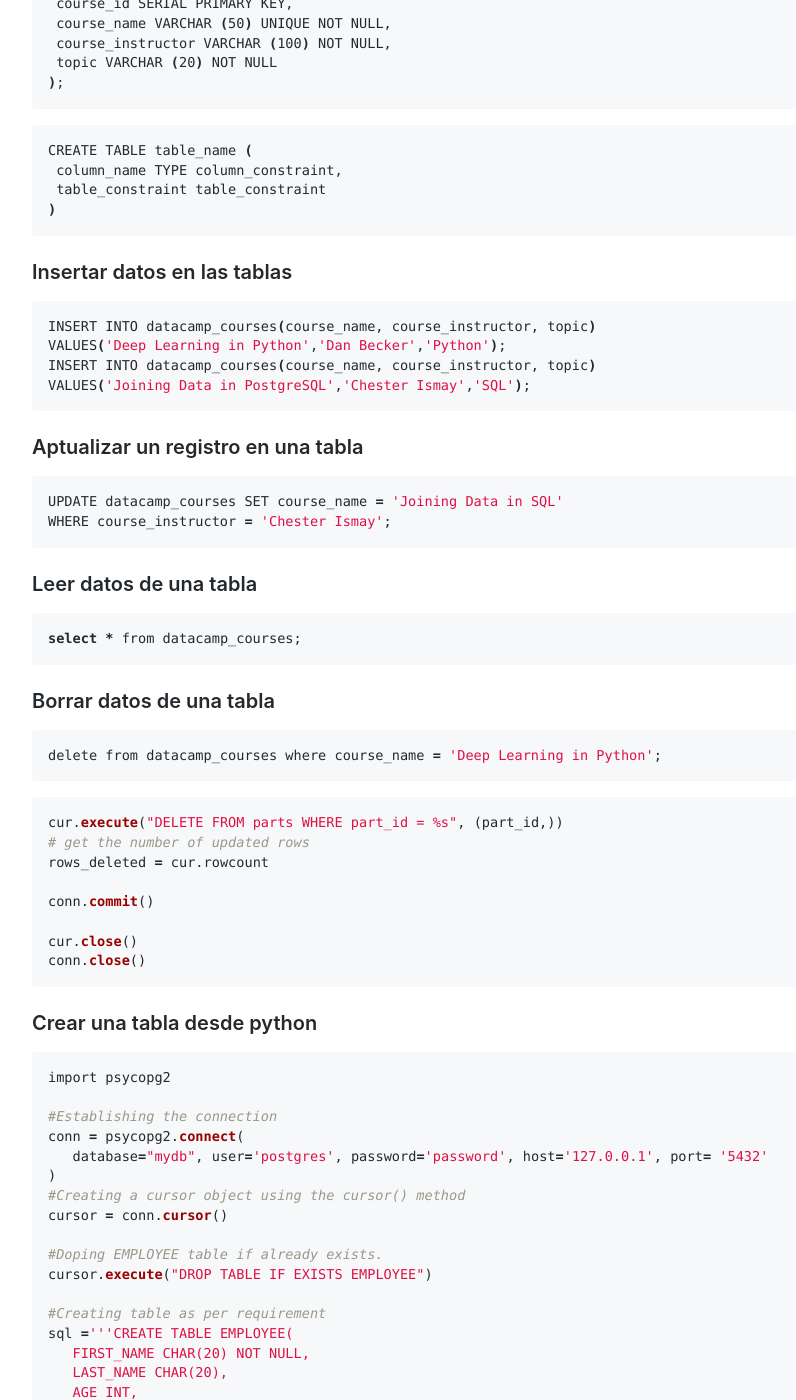
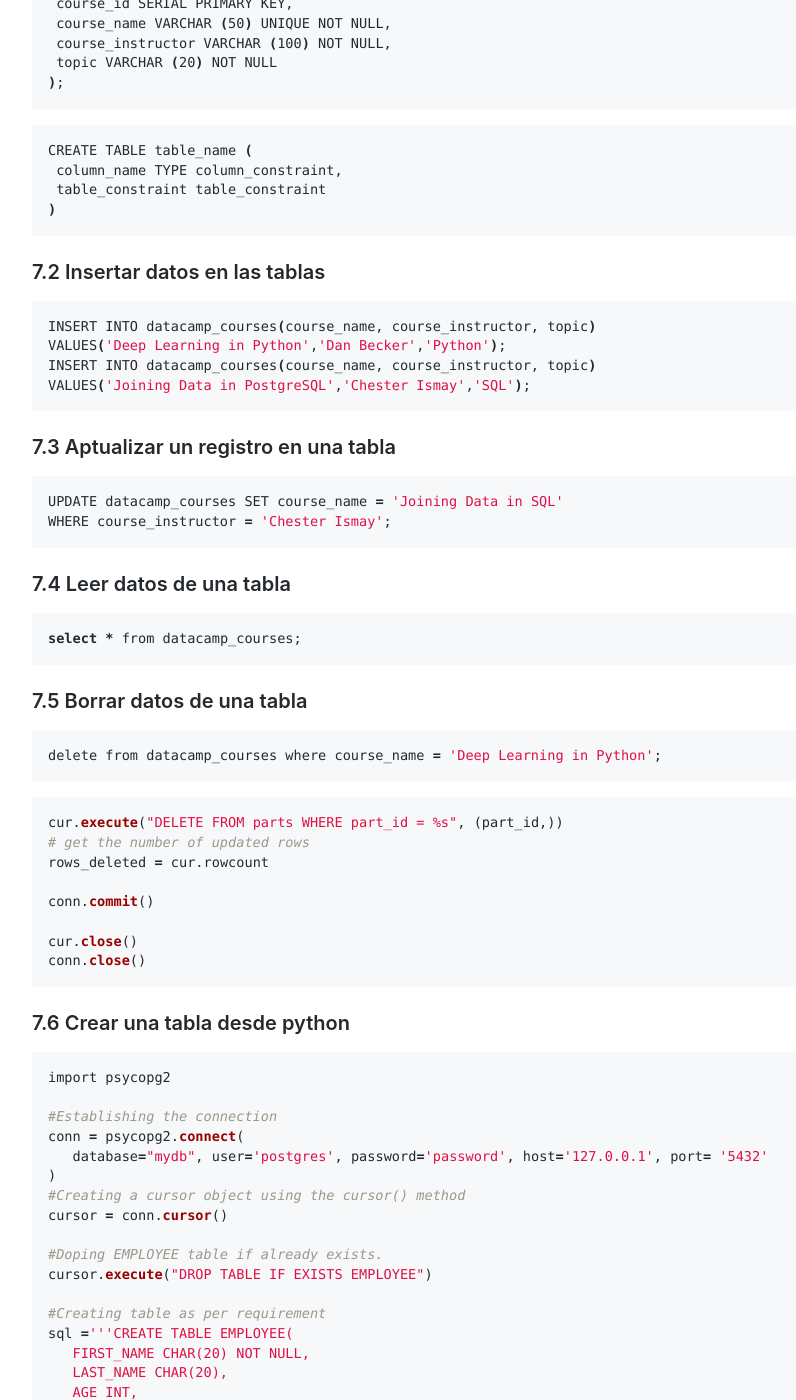
Before and after one commit to Akira3030/formacion, a Jekyll site: the page built from articulos/python-postgresql.md, in a window 1280 px wide and 1400 px high, scrolled down 2766 px. Shown: the whole window, without its empty margins (163-959 px from the left). Built offline with Jekyll 4.4.1, drawn with Linux system fonts in a browser that asks for light colours; emoji names are drawn with the system emoji font; some of the changed text lies outside the part shown.

Commit message:
Update python-postgresql.md

````diff
--- a/articulos/python-postgresql.md
+++ b/articulos/python-postgresql.md
@@ -102,7 +102,7 @@
 
 ## 7. Querys
 
-### Creación de tablas
+### 7.1 Creación de tablas
 
 ```bash
 postgres=# CREATE TABLE CRICKETERS (
@@ -132,7 +132,7 @@
 ```
 
 
-### Insertar datos en las tablas
+### 7.2 Insertar datos en las tablas
 
 ```bash
 INSERT INTO datacamp_courses(course_name, course_instructor, topic)
@@ -141,20 +141,20 @@
 VALUES('Joining Data in PostgreSQL','Chester Ismay','SQL');
 ```
 
-### Aptualizar un registro en una tabla
+### 7.3 Aptualizar un registro en una tabla
 
 ```bash
 UPDATE datacamp_courses SET course_name = 'Joining Data in SQL'
 WHERE course_instructor = 'Chester Ismay';
 ```
 
-### Leer datos de una tabla
+### 7.4 Leer datos de una tabla
 
 ```bash
 select * from datacamp_courses;
 ```
 
-### Borrar datos de una tabla
+### 7.5 Borrar datos de una tabla
 
 ```bash
 delete from datacamp_courses where course_name = 'Deep Learning in Python';
@@ -171,7 +171,7 @@
 conn.close()
 ```
 
-### Crear una tabla desde python
+### 7.6 Crear una tabla desde python
 
 ```python
 import psycopg2
````
